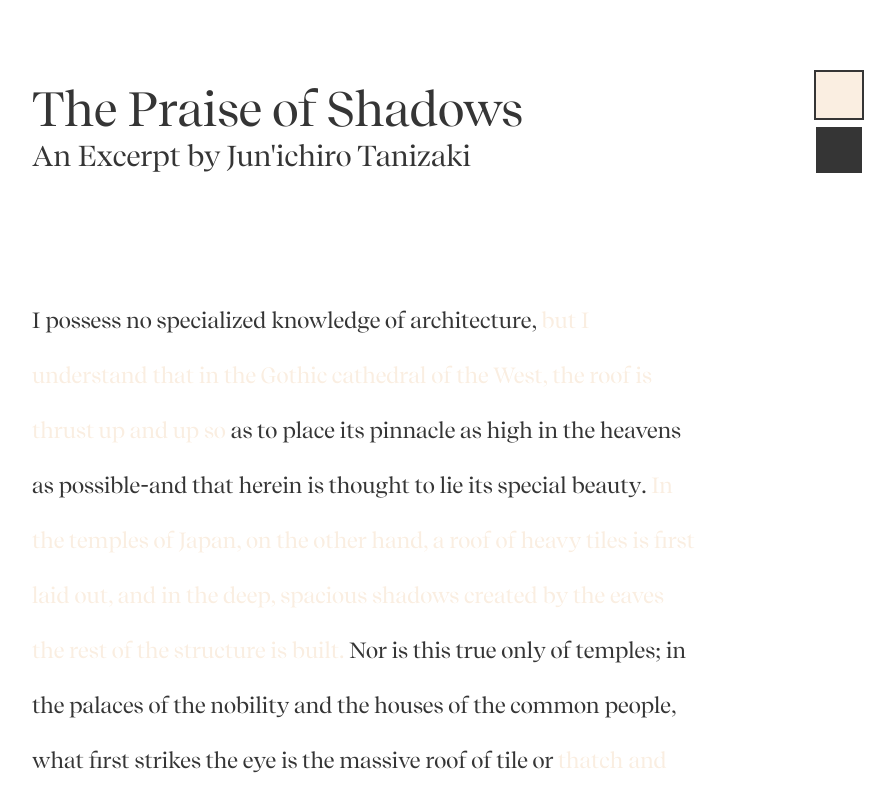
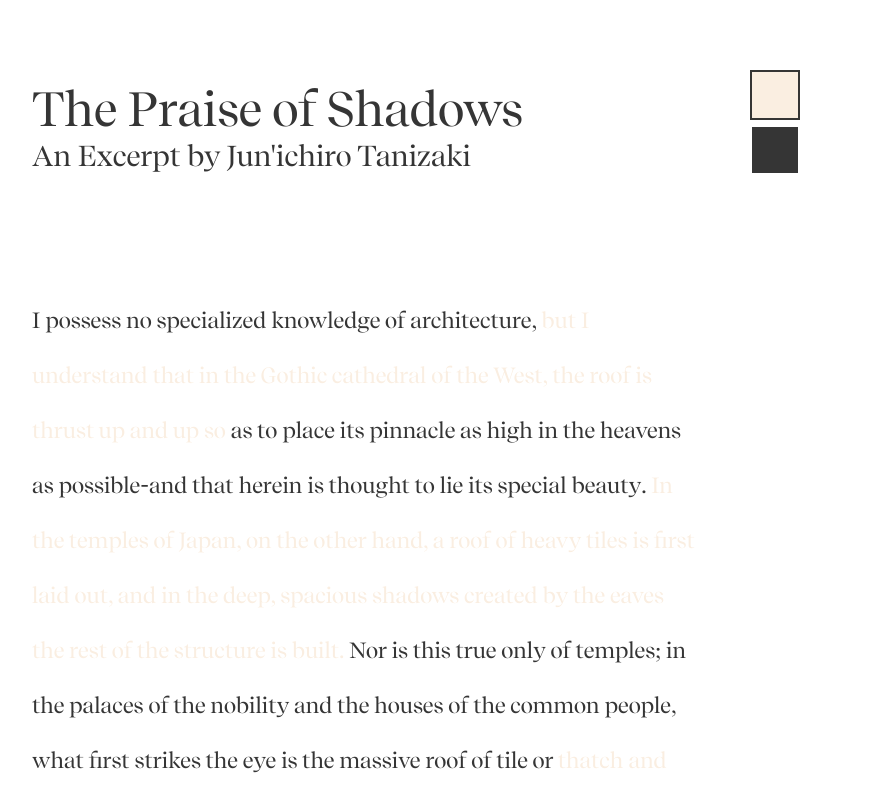
Before and after one commit to leer481/thepraiseofshadows, a plain HTML site: page index.html in a window 1280 px wide. Shown: the top 800 px of the page, without its empty margins (224-1119 px from the left). Drawn offline with Linux system fonts and the light colour scheme; a script that the page names is missing; a web font is replaced by a local one.

Commit message:
3rd commit
updated css

```diff
--- a/assets/css/main.css
+++ b/assets/css/main.css
@@ -18,10 +18,6 @@
     background-color: rgb(53, 53, 53);
     height: 100%;
     width: 100%;
-}
-
-button {
-    margin-right: 15%;
 }
 
 #darkmode {
@@ -124,12 +120,16 @@ button {
         height: 40px;
         margin-top: 80px;
         right: 0%;
+        margin-right: 6%;
+
     }
 
     #darkmode {
         width: 40px;
         height: 40px;
         right: 0%;
+        margin-right: 6%;
+
     }
 }
 
@@ -159,11 +159,13 @@ button {
         width: 40px;
         height: 40px;
         margin-top: 80px;
+        margin-right: 10%;
     }
 
     #darkmode {
         width: 40px;
         height: 40px;
+        margin-right: 10%;
     }
 }
 
@@ -193,11 +195,13 @@ button {
         width: 40px;
         height: 40px;
         margin-top: 80px;
+        margin-right: 15%;
     }
 
     #darkmode {
         width: 40px;
         height: 40px;
+        margin-right: 15%;
     }
 }
 
@@ -229,10 +233,12 @@ button {
         width: 50px;
         height: 50px;
         margin-top: 70px;
+        margin-right: 20%;
     }
 
     #darkmode {
         width: 50px;
         height: 50px;
+        margin-right: 20%;
     }
 }
```
